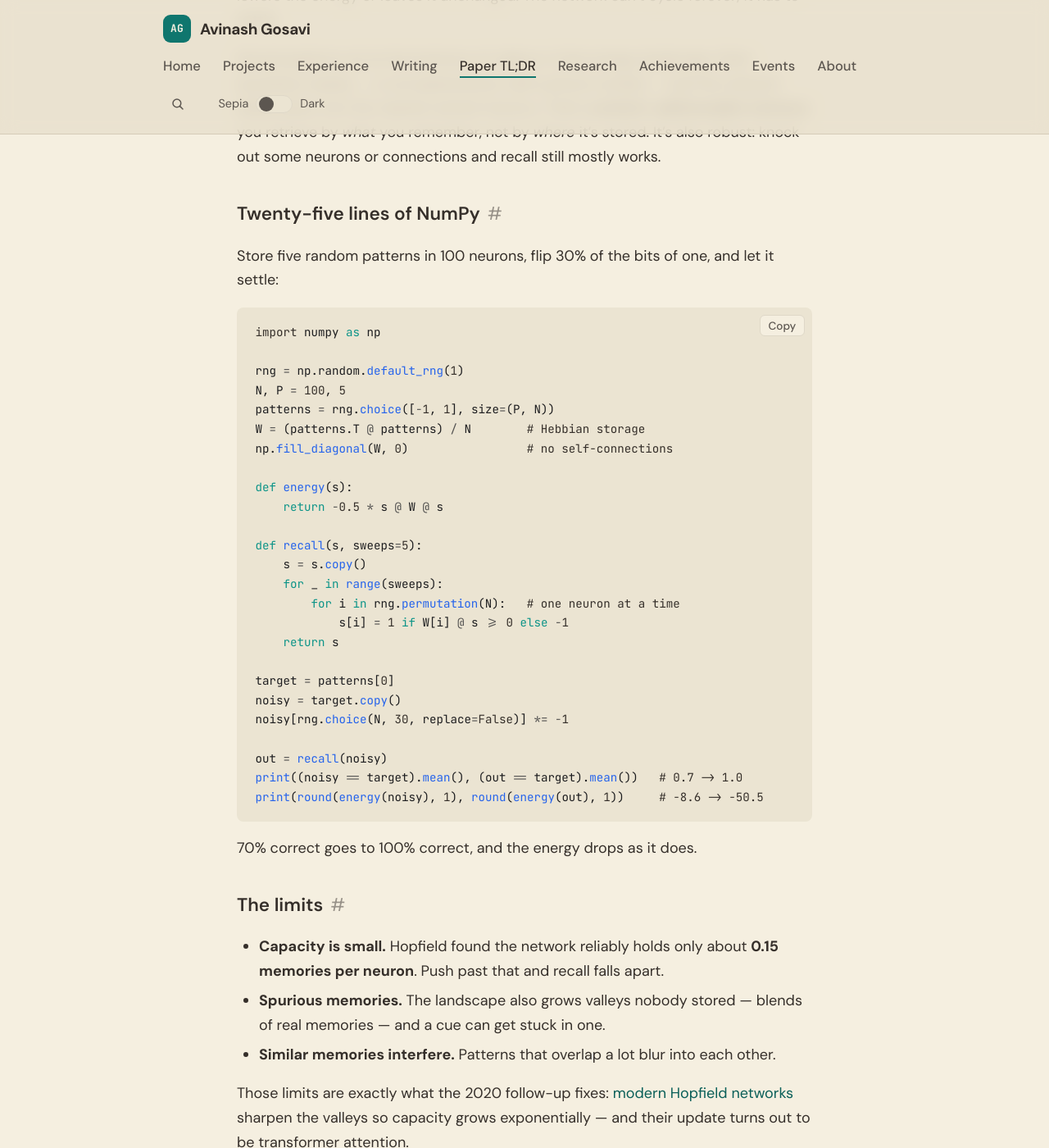
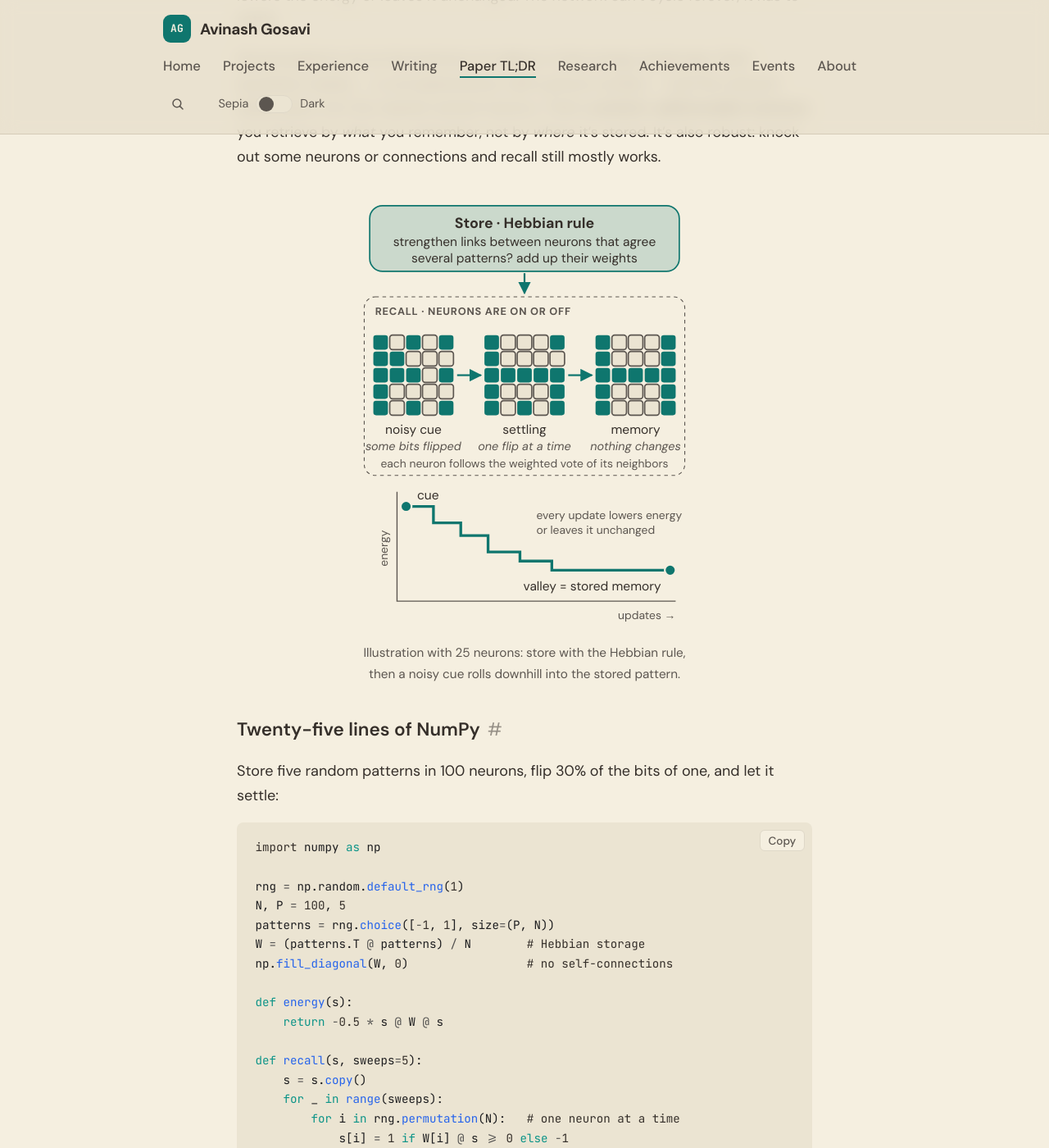
Before and after one commit to aag1091-alt/avinashgosavi.com, a Jekyll site: the page built from _posts/2026-10-18-paper-tldr-hopfield-1982.md, in a window 1280 px wide and 1400 px high, scrolled down 1697 px. Shown: the whole window at 82% size. Built offline with Jekyll 4.4.1, drawn with Linux system fonts in a browser that asks for light colours.

Commit message:
Design: Hopfield 1982 store/recall diagram
Co-Authored-By: Claude <noreply@anthropic.com>

```diff
--- a/_data/changelog.yml
+++ b/_data/changelog.yml
@@ -1,5 +1,9 @@
 # Public changelog shown on /changelog and (latest 3) on the homepage.
 # Newest first. desk: Writing | Design | Engineering
+- date: 2026-10-21
+  desk: Design
+  text: The Hopfield (1982) TL;DR gets a theme-aware diagram of storing a pattern with the Hebbian rule and recalling it from a noisy cue as the energy rolls downhill.
+  link: /post/paper-tldr-hopfield-1982/
 - date: 2026-10-21
   desk: Writing
   text: The daylog security post now links the Live Audio Transcription post about the Whisper service extracted from daylog, so the three daylog posts all point to each other.
--- /dev/null
+++ b/_includes/diagrams/hopfield-store-recall.html
@@ -0,0 +1,113 @@
+<figure class="diagram">
+<svg viewBox="0 0 360 478" role="img" aria-labelledby="hop82-dg-title hop82-dg-desc" xmlns="http://www.w3.org/2000/svg">
+  <title id="hop82-dg-title">Storing and recalling a memory in a Hopfield network</title>
+  <desc id="hop82-dg-desc">Storing: the Hebbian rule strengthens connections between neurons that agree, and several patterns are stored by adding up their contributions. Recalling: start from a noisy cue in which some neurons are flipped; neurons update one at a time to agree with the weighted vote of their neighbors, so the wrong ones flip back until the stored pattern reappears and nothing changes. Underneath, the network's energy only goes down or stays the same with each update, like rolling downhill into a valley, and it settles at the bottom, which is the stored memory.</desc>
+  <defs>
+    <marker id="hop82-dg-arrow" viewBox="0 0 10 10" refX="9" refY="5" markerWidth="7" markerHeight="7" orient="auto-start-reverse">
+      <path class="dg-head" d="M0 0 L10 5 L0 10 z"/>
+    </marker>
+  </defs>
+  <rect class="dg-pill" x="10" y="8" width="340" height="72" rx="14"/>
+  <text class="dg-strong" x="180" y="32" text-anchor="middle">Store · Hebbian rule</text>
+  <text class="dg-body" x="180" y="52" text-anchor="middle">strengthen links between neurons that agree</text>
+  <text class="dg-body" x="180" y="70" text-anchor="middle">several patterns? add up their weights</text>
+  <line class="dg-line" x1="180" y1="82" x2="180" y2="104" marker-end="url(#hop82-dg-arrow)"/>
+  <rect class="dg-group" x="4" y="108" width="352" height="196" rx="12"/>
+  <text class="dg-label" x="16" y="128">Recall · neurons are on or off</text>
+  <rect class="dg-head" x="14" y="150" width="16" height="16" rx="3"/>
+  <rect class="dg-node" x="32" y="150" width="16" height="16" rx="3"/>
+  <rect class="dg-head" x="50" y="150" width="16" height="16" rx="3"/>
+  <rect class="dg-node" x="68" y="150" width="16" height="16" rx="3"/>
+  <rect class="dg-head" x="86" y="150" width="16" height="16" rx="3"/>
+  <rect class="dg-head" x="14" y="168" width="16" height="16" rx="3"/>
+  <rect class="dg-head" x="32" y="168" width="16" height="16" rx="3"/>
+  <rect class="dg-node" x="50" y="168" width="16" height="16" rx="3"/>
+  <rect class="dg-node" x="68" y="168" width="16" height="16" rx="3"/>
+  <rect class="dg-node" x="86" y="168" width="16" height="16" rx="3"/>
+  <rect class="dg-head" x="14" y="186" width="16" height="16" rx="3"/>
+  <rect class="dg-head" x="32" y="186" width="16" height="16" rx="3"/>
+  <rect class="dg-head" x="50" y="186" width="16" height="16" rx="3"/>
+  <rect class="dg-node" x="68" y="186" width="16" height="16" rx="3"/>
+  <rect class="dg-head" x="86" y="186" width="16" height="16" rx="3"/>
+  <rect class="dg-head" x="14" y="204" width="16" height="16" rx="3"/>
+  <rect class="dg-node" x="32" y="204" width="16" height="16" rx="3"/>
+  <rect class="dg-node" x="50" y="204" width="16" height="16" rx="3"/>
+  <rect class="dg-node" x="68" y="204" width="16" height="16" rx="3"/>
+  <rect class="dg-node" x="86" y="204" width="16" height="16" rx="3"/>
+  <rect class="dg-head" x="14" y="222" width="16" height="16" rx="3"/>
+  <rect class="dg-node" x="32" y="222" width="16" height="16" rx="3"/>
+  <rect class="dg-head" x="50" y="222" width="16" height="16" rx="3"/>
+  <rect class="dg-node" x="68" y="222" width="16" height="16" rx="3"/>
+  <rect class="dg-head" x="86" y="222" width="16" height="16" rx="3"/>
+  <rect class="dg-head" x="136" y="150" width="16" height="16" rx="3"/>
+  <rect class="dg-node" x="154" y="150" width="16" height="16" rx="3"/>
+  <rect class="dg-node" x="172" y="150" width="16" height="16" rx="3"/>
+  <rect class="dg-node" x="190" y="150" width="16" height="16" rx="3"/>
+  <rect class="dg-head" x="208" y="150" width="16" height="16" rx="3"/>
+  <rect class="dg-head" x="136" y="168" width="16" height="16" rx="3"/>
+  <rect class="dg-node" x="154" y="168" width="16" height="16" rx="3"/>
+  <rect class="dg-node" x="172" y="168" width="16" height="16" rx="3"/>
+  <rect class="dg-node" x="190" y="168" width="16" height="16" rx="3"/>
+  <rect class="dg-node" x="208" y="168" width="16" height="16" rx="3"/>
+  <rect class="dg-head" x="136" y="186" width="16" height="16" rx="3"/>
+  <rect class="dg-head" x="154" y="186" width="16" height="16" rx="3"/>
+  <rect class="dg-head" x="172" y="186" width="16" height="16" rx="3"/>
+  <rect class="dg-head" x="190" y="186" width="16" height="16" rx="3"/>
+  <rect class="dg-head" x="208" y="186" width="16" height="16" rx="3"/>
+  <rect class="dg-head" x="136" y="204" width="16" height="16" rx="3"/>
+  <rect class="dg-node" x="154" y="204" width="16" height="16" rx="3"/>
+  <rect class="dg-node" x="172" y="204" width="16" height="16" rx="3"/>
+  <rect class="dg-node" x="190" y="204" width="16" height="16" rx="3"/>
+  <rect class="dg-head" x="208" y="204" width="16" height="16" rx="3"/>
+  <rect class="dg-head" x="136" y="222" width="16" height="16" rx="3"/>
+  <rect class="dg-node" x="154" y="222" width="16" height="16" rx="3"/>
+  <rect class="dg-head" x="172" y="222" width="16" height="16" rx="3"/>
+  <rect class="dg-node" x="190" y="222" width="16" height="16" rx="3"/>
+  <rect class="dg-head" x="208" y="222" width="16" height="16" rx="3"/>
+  <rect class="dg-head" x="258" y="150" width="16" height="16" rx="3"/>
+  <rect class="dg-node" x="276" y="150" width="16" height="16" rx="3"/>
+  <rect class="dg-node" x="294" y="150" width="16" height="16" rx="3"/>
+  <rect class="dg-node" x="312" y="150" width="16" height="16" rx="3"/>
+  <rect class="dg-head" x="330" y="150" width="16" height="16" rx="3"/>
+  <rect class="dg-head" x="258" y="168" width="16" height="16" rx="3"/>
+  <rect class="dg-node" x="276" y="168" width="16" height="16" rx="3"/>
+  <rect class="dg-node" x="294" y="168" width="16" height="16" rx="3"/>
+  <rect class="dg-node" x="312" y="168" width="16" height="16" rx="3"/>
+  <rect class="dg-head" x="330" y="168" width="16" height="16" rx="3"/>
+  <rect class="dg-head" x="258" y="186" width="16" height="16" rx="3"/>
+  <rect class="dg-head" x="276" y="186" width="16" height="16" rx="3"/>
+  <rect class="dg-head" x="294" y="186" width="16" height="16" rx="3"/>
+  <rect class="dg-head" x="312" y="186" width="16" height="16" rx="3"/>
+  <rect class="dg-head" x="330" y="186" width="16" height="16" rx="3"/>
+  <rect class="dg-head" x="258" y="204" width="16" height="16" rx="3"/>
+  <rect class="dg-node" x="276" y="204" width="16" height="16" rx="3"/>
+  <rect class="dg-node" x="294" y="204" width="16" height="16" rx="3"/>
+  <rect class="dg-node" x="312" y="204" width="16" height="16" rx="3"/>
+  <rect class="dg-head" x="330" y="204" width="16" height="16" rx="3"/>
+  <rect class="dg-head" x="258" y="222" width="16" height="16" rx="3"/>
+  <rect class="dg-node" x="276" y="222" width="16" height="16" rx="3"/>
+  <rect class="dg-node" x="294" y="222" width="16" height="16" rx="3"/>
+  <rect class="dg-node" x="312" y="222" width="16" height="16" rx="3"/>
+  <rect class="dg-head" x="330" y="222" width="16" height="16" rx="3"/>
+  <line class="dg-line" x1="106" y1="194" x2="132" y2="194" marker-end="url(#hop82-dg-arrow)"/>
+  <line class="dg-line" x1="228" y1="194" x2="254" y2="194" marker-end="url(#hop82-dg-arrow)"/>
+  <text class="dg-body" x="58" y="258" text-anchor="middle">noisy cue</text>
+  <text class="dg-body" x="180" y="258" text-anchor="middle">settling</text>
+  <text class="dg-body" x="302" y="258" text-anchor="middle">memory</text>
+  <text class="dg-agent" x="58" y="276" text-anchor="middle">some bits flipped</text>
+  <text class="dg-agent" x="180" y="276" text-anchor="middle">one flip at a time</text>
+  <text class="dg-agent" x="302" y="276" text-anchor="middle">nothing changes</text>
+  <text class="dg-note" x="180" y="295" text-anchor="middle">each neuron follows the weighted vote of its neighbors</text>
+  <path class="dg-axis" d="M40 322 L40 442 L346 442"/>
+  <text class="dg-note" transform="translate(30 384) rotate(-90)" text-anchor="middle">energy</text>
+  <text class="dg-note" x="346" y="462" text-anchor="end">updates →</text>
+  <path class="dg-line dg-curve" d="M50 338 L80 338 L80 356 L110 356 L110 370 L140 370 L140 388 L175 388 L175 398 L210 398 L210 408 L340 408"/>
+  <circle class="dg-dot" cx="50" cy="338" r="6"/>
+  <circle class="dg-dot" cx="340" cy="408" r="6"/>
+  <text class="dg-body" x="62" y="330">cue</text>
+  <text class="dg-body" x="330" y="430" text-anchor="end">valley = stored memory</text>
+  <text class="dg-note" x="193" y="352" >every update lowers energy</text>
+  <text class="dg-note" x="193" y="368">or leaves it unchanged</text>
+</svg>
+<figcaption>Illustration with 25 neurons: store with the Hebbian rule, then a noisy cue rolls downhill into the stored pattern.</figcaption>
+</figure>
--- a/_posts/2026-10-18-paper-tldr-hopfield-1982.md
+++ b/_posts/2026-10-18-paper-tldr-hopfield-1982.md
@@ -29,6 +29,8 @@ Almost everything I've built around memory started here. It's also one of the mo
 Hopfield's move was to define an **energy** for the whole network's state and show that, with symmetric weights and one-at-a-time updates, every update either lowers the energy or leaves it unchanged. The network can't cycle forever; it has to settle.
 
 Stored patterns sit at the bottoms of valleys in that energy landscape. Start anywhere nearby — a corrupted photo, half a phone number — and the network slides down into the nearest stored memory. That's **content-addressable memory**: you retrieve by *what* you remember, not by *where* it's stored. It's also robust: knock out some neurons or connections and recall still mostly works.
+
+{% include diagrams/hopfield-store-recall.html %}
 
 ## Twenty-five lines of NumPy
 
```
Also changed, not shown: theme-dark.png (added), theme-sepia.png (added).
